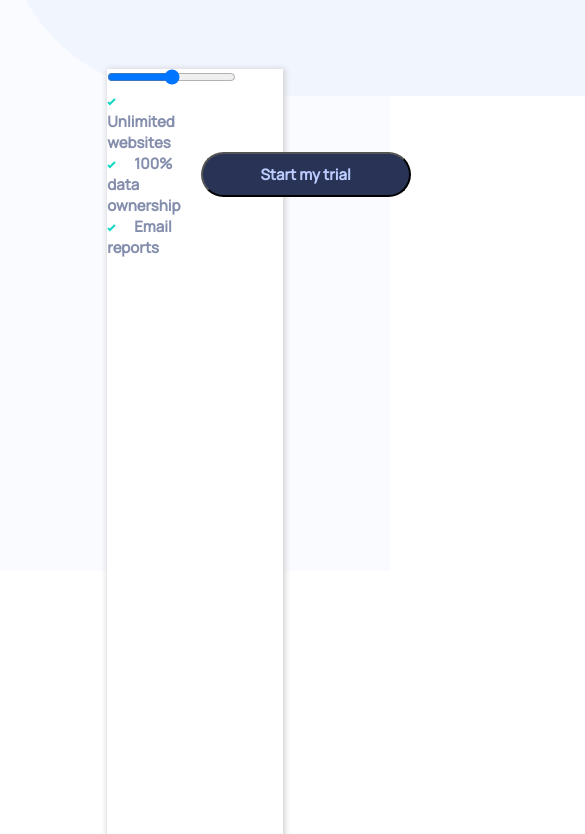
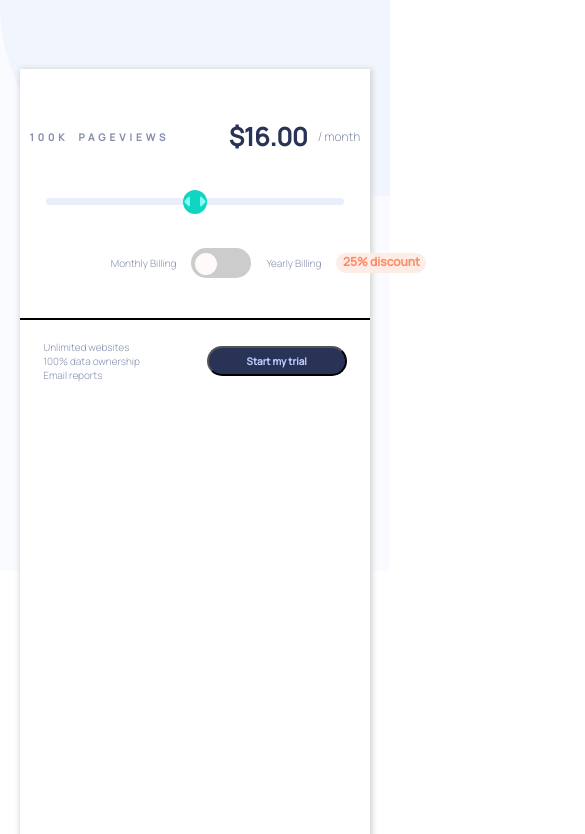
Before and after one commit to ArthurMitsuo/interactive-pricing-component, a plain HTML site: page index.html in a window 390 px wide. Shown: the part 253-1087 px from the top of the page, 585 px wide, since content can reach past the window. Drawn offline with Linux system fonts and the light colour scheme.

Commit message:
template for desktop finalized, still have to make it responsive and the js parts. Currently having a hard time with the range slider path on chrome.

```diff
--- /dev/null
+++ b/css/input-checkbox-slider.css
@@ -0,0 +1,65 @@
+.toggle-switch__container{
+    display: flex;
+    align-items: center;
+    margin-top: 40px;
+    margin-bottom: 40px;
+
+    position: relative;
+    left: 9.1rem;
+    font-size: 13px;
+}
+.toggle-switch__container > p, label, h5{
+    margin-right: 15px;
+}
+.toggle-switch__container > h5{
+    color: hsl(15, 100%, 70%);
+    background-color: hsl(14, 92%, 95%);
+    font-size: 12px;
+    font-weight: 600;
+    text-align: center;
+    width: 90px;
+    height: 20px;
+    border-radius: 10px;
+}
+
+.checkbox-switch{
+    position:relative;
+    display:inline-block;
+    width: 60px;
+    height: 30px;
+}
+.checkbox{
+    width: 0;
+    height: 0;
+    opacity: 0;
+}
+.checkbox-slider{
+    position: absolute;
+    top:0;
+    left:0;
+    bottom:0%;
+    right:0;
+    background-color: #ccc;
+
+    border-radius: 22px;
+}
+.checkbox-slider::before{
+    position: absolute;
+    content: '';
+    height: 22px;
+    width: 22px;
+    left: 4px;
+    bottom: 3px;
+    background-color: snow;
+    transition: .6s;
+
+    border-radius: 22px;
+}
+
+.checkbox:checked + .checkbox-slider{
+    background-color: hsl(174, 86%, 45%);
+}
+.checkbox:checked + .checkbox-slider::before{
+    transform: translateX(30px);
+    transition: .6s;
+}
--- /dev/null
+++ b/css/input-range.css
@@ -0,0 +1,33 @@
+.container__slider{
+    margin-top: 20px;
+    text-align: center;
+}
+#slider {
+    -webkit-appearance: none;
+    width: 85%;
+    height: 7px;
+    background-color: hsl(224, 65%, 95%);
+
+    display: inline-block;
+    outline: none;
+    border-radius: 25px;
+
+}
+#slider::-webkit-slider-thumb {
+    -webkit-appearance: none;
+    height: 2.4rem;
+    width: 2.4rem;
+    align-self: center;
+
+    background-image: url("/images/icon-slider.svg");
+    background-repeat: no-repeat;
+    background-position: center;
+
+    background-color: hsl(174, 86%, 45%);
+    border-radius: 25px;
+
+}
+
+input[type=range]:focus::-webkit-slider-runnable-track {
+
+}
--- a/css/style.css
+++ b/css/style.css
@@ -1,7 +1,7 @@
 *{
     font-size: 15px;
     font-family: Manrope, sans-serif;
-    font-weight: 600;
+    font-weight: 300;
     color: hsl(225, 20%, 60%);
 
     list-style: none;
@@ -12,8 +12,9 @@
 }
 /*top part*/
 main {
+    background-image: url("/images/bg-pattern.svg");
     background-color: hsl(230, 100%, 99%);
-    background-size: cover;
+    background-repeat: no-repeat;
     display:flex;
 
 
@@ -24,11 +25,6 @@ main {
     z-index: -3;
 }
 
-.bg__img-top{
-    position: absolute;
-    top: -100px;
-    z-index: 0;
-}
 
 .container__header-before{
     position: absolute;
@@ -42,6 +38,7 @@ h1{
     font-size: 2em;
     font-weight: 600;
     color:hsl(227, 35%, 25%);
+    margin-bottom: 10px;
 }
 .circles{
     position: relative;
@@ -56,19 +53,45 @@ h1{
     margin: 0 auto;
     position: relative;
     top: calc(50vh - 100px);
-    width: calc(45vw);
+    width: calc(50vw);
+    height: 55%;
 }
 
-
-/*slider section*/
-.container__slider{
+/*header of the container*/
+.inner-container__prices{
+    padding-top: 50px;
+    display:grid;
+    grid-template-areas: "left right";
+    grid-column-gap: 30px;
+    place-items: center;
+    margin-bottom: 40px;
+}
+.pageviews__container{
+    grid-area: left;
+    display: flex;
 
 }
-.slider{
-
+.quantity{
+    font-weight: 600;
+    margin-right: 10px;
+    letter-spacing: 4px;
 }
 
-
+.price__container{
+    grid-area: right;
+    display: flex;
+    align-items: center;
+}
+.price{
+    font-weight: 600;
+    font-size: 2.5rem;
+    background-color: hsl(0, 0%, 100%);
+    color: hsl(227, 35%, 25%);
+    margin-right: 10px;
+}
+.month-year{
+    font-size: 1.2rem;
+}
 
 /*bottom container part*/
 .container__footer{
@@ -78,12 +101,14 @@ h1{
     grid-template-columns: auto auto;
     place-items: center;
     justify-content: space-around;
+
+
 }
 ul{
     grid-area: list;
 }
 .items::before{
-    content: url("/images/icon-check.svg");
+    content: c("/images/icon-check.svg");
     width: 16px;
     height: 16px;
     margin-right: 18px;
@@ -98,5 +123,47 @@ ul{
     border-radius: 25px;
     height: 3rem;
     width: 14rem;
+    font-weight: 600;
 
 }
+.btn:hover{
+    color: hsl(0, 0%, 100%);
+    cursor: pointer;
+}
+
+.container__footer{
+    border-top: 0.25rem solid black;
+    padding-top: 20px;
+}
+
+
+@media (max-width:640px){
+    *{
+        font-size: 10px;
+    }
+    .container__header-before{
+        text-align: center;
+        position: absolute;
+    }
+    .circles{
+
+    }
+    .h1{
+        margin: 0 auto;
+
+    }
+    .h3{
+
+    }
+    .container{
+        width: 90%;
+        height: 100%;
+
+        grid-template-areas: "pageviews"
+                            "range-slider"
+                            "price"
+                            "toggle"
+                            "checkers"
+                            "btn";
+    }
+}
--- a/index.html
+++ b/index.html
@@ -9,13 +9,14 @@
   <link rel="preconnect" href="https://fonts.gstatic.com" crossorigin>
   <link href="https://fonts.googleapis.com/css2?family=Manrope:wght@200;300;400;500&display=swap" rel="stylesheet">
   <link rel="stylesheet" href="./css/style.css">
+  <link rel="stylesheet" href="./css/input-range.css">
+  <link rel="stylesheet" href="./css/input-checkbox-slider.css">
 
   <title>Frontend Mentor | Interactive pricing component</title>
 </head>
 <body>
   <main>
     <section class="container__containter__header">
-      <img src="./images/bg-pattern.svg" alt="" class="bg__img-top">
       <article class="container__header-before">
         <img src="./images/pattern-circles.svg" alt="" class="circles">
         <h1 class="main__title">Simple, traffic-based pricing</h1>
@@ -25,12 +26,28 @@
     <section class="container">
       <article>
         <section class="container__main">
+          <span class="inner-container__prices">
+            <div class="pageviews__container">
+              <p class="quantity quantitity-number">100K</p>
+              <p class="quantity">PAGEVIEWS</p>
+            </div>
+            <div class="price__container">
+              <P class="price">$16.00</P>
+              <P class="month-year">/ month</P>
+            </div>
+          </span>
 
           <div class="container__slider">
-            <input type="range" min="1" max="1000" value="500" class="slider" id="slider">
+            <input type="range" min="10000" max="1000000" value="505000" id="slider">
           </div>
           <div class="toggle-switch__container">
-
+            <p>Monthly Billing</p>
+            <label class="checkbox-switch">
+              <input class="checkbox" type="checkbox">
+              <span class="checkbox-slider"></span>
+            </label>
+            <p>Yearly Billing</p>
+            <h5>25% discount</h5>
           </div>
         </section>
         <div class="container__footer">
@@ -45,4 +62,6 @@
     </section>
   </main>
 </body>
+  <script src="js/sliderRange.js"></script>
+  <script src="js/script.js"></script>
 </html>
--- /dev/null
+++ b/js/script.js
@@ -0,0 +1,11 @@
+const toggleSwitch = document.querySelector(".checkbox");
+const toggleSwitchChecked = document.querySelector(".checkbox").checked;
+const rangeSlider = document.querySelector("#slider");
+
+const pageViewsNumber = document.querySelector(".quantity-number");
+const priceValue = document.querySelector(".price");
+const montOrYear = document.querySelector(".month-year");
+
+toggleSwitch.addEventListener('input', ()=>{
+    console.log(toggleSwitchChecked);
+})
--- /dev/null
+++ b/js/sliderRange.js
@@ -0,0 +1,6 @@
+var slider = document.getElementById("slider");
+
+slider.addEventListener('input', ()=>{
+    slider.style.background = `linear-gradient(to right, green 0%, green ${slider.value}%, hsl(224, 65%, 95%) ${slider.value}%, hsl(224, 65%, 95%) 100%')`;
+
+})
```
Also changed, not shown: 1 other file.
